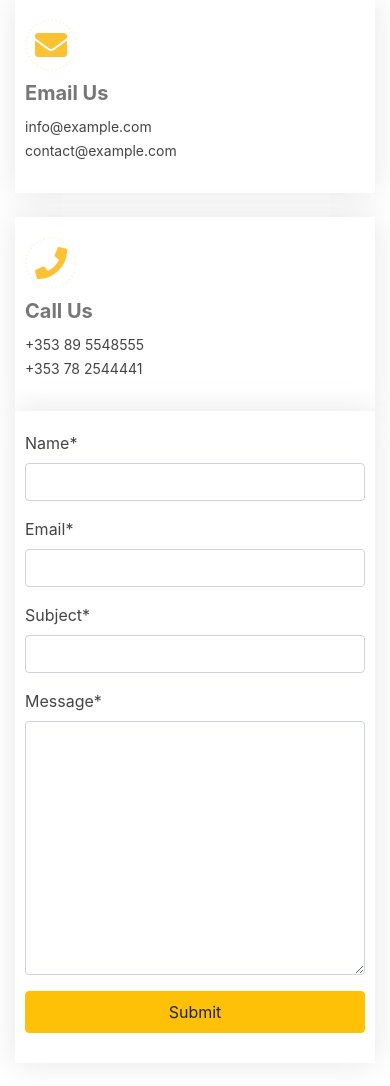
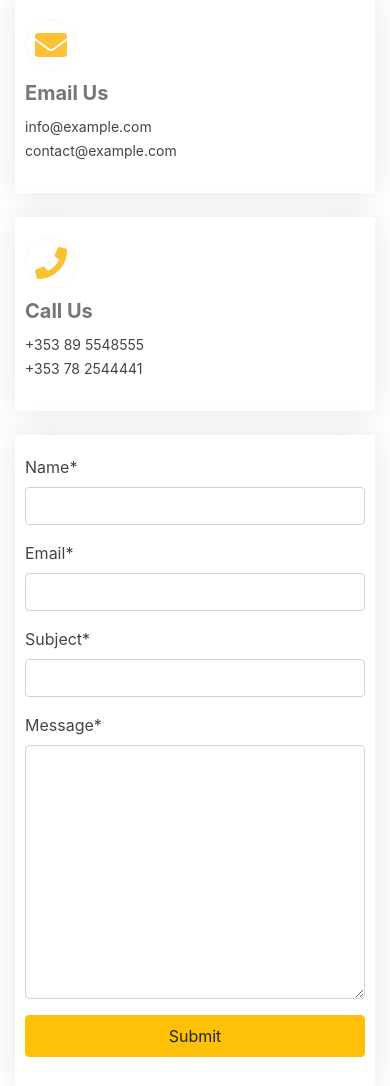
Before and after one commit to Squelsh84/connemara-sticks-ms4, a Django app: page /contact/ in a window 390 px wide. Shown: the part 837-1923 px from the top of the page. Run offline with Django 3.2, Linux system fonts and the light colour scheme; data that the repository does not hold is empty; some libraries are stand-ins or nearby versions.

Commit message:
Added padding for smaller screens issue of no seperation.

```diff
--- a/contact/templates/contact.html
+++ b/contact/templates/contact.html
@@ -45,7 +45,7 @@
               <p>info@example.com<br>contact@example.com</p>
             </div>
           </div>
-          <div class="col-md-6">
+          <div class="col-md-6 pb-4">
             <div class="info-box mt-4">
               <i class="fas fa-phone"></i>
               <h3>Call Us</h3>
```
